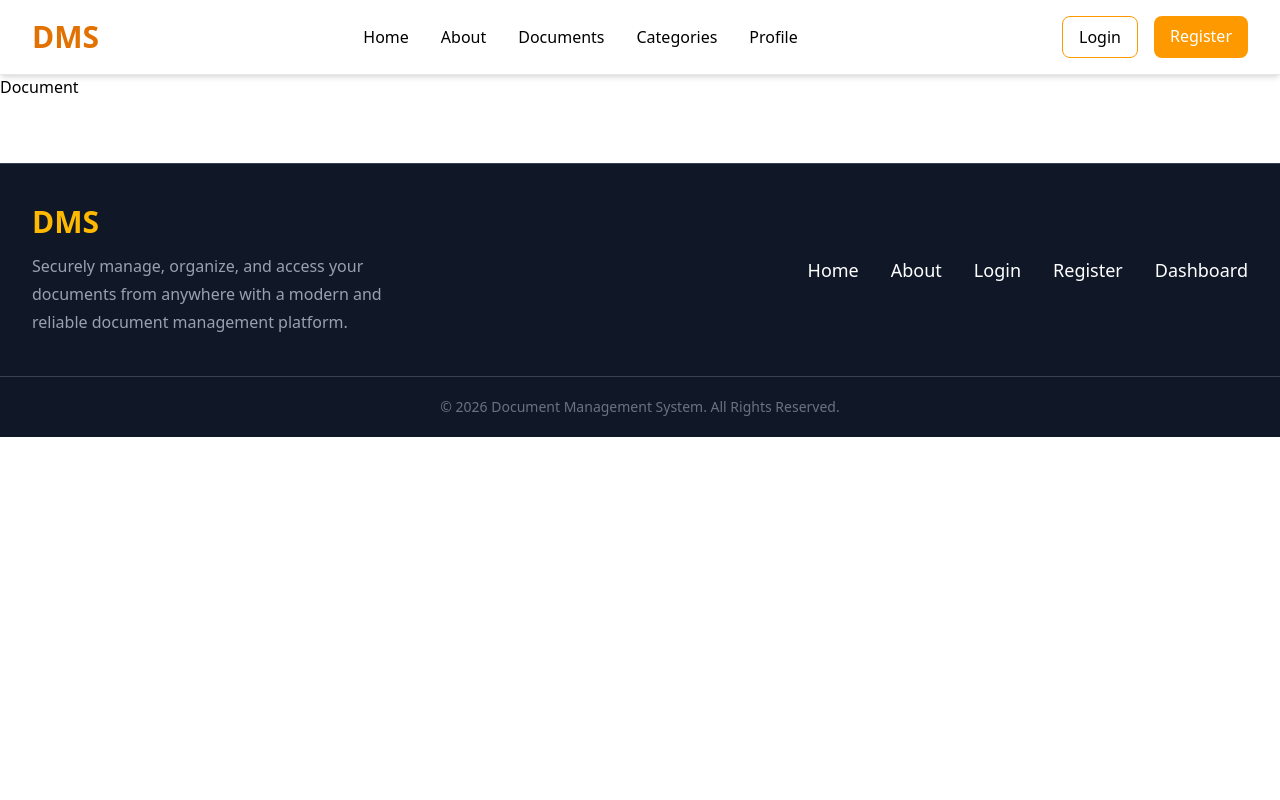
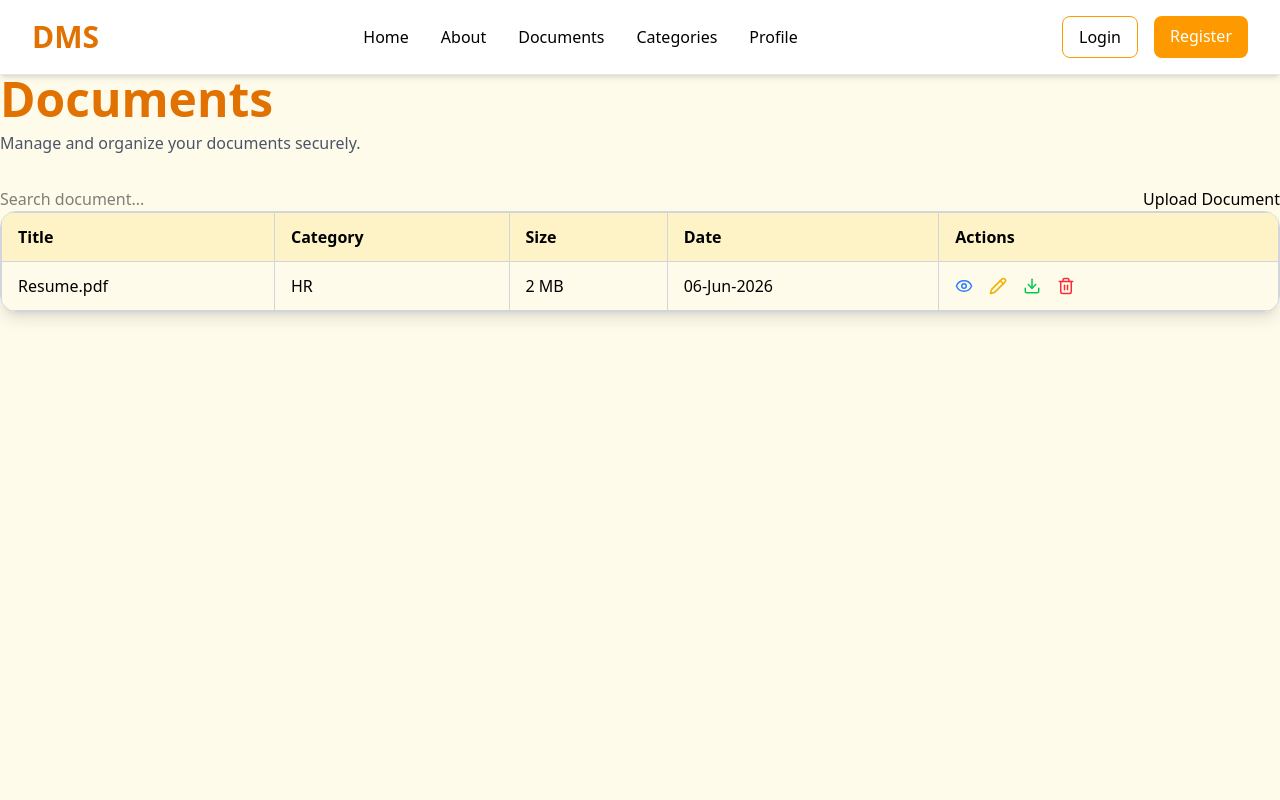
Before and after one commit to Lakshit-Poojari/Document-Management-System, a Next.js app: page /document in a window 1280 px wide. Shown: the top 800 px of the page. Built offline with nearby package versions, Linux system fonts and the light colour scheme.

Commit message:
create Document page

```diff
--- a/app/(dashboard)/document/page.tsx
+++ b/app/(dashboard)/document/page.tsx
@@ -1,7 +1,90 @@
+import {
+  Eye,
+  Pencil,
+  Download,
+  Trash2,
+} from "lucide-react";
+
 export default function Document() {
     return(
-        <div>
-            Document
+        <div className="min-h-screen bg-amber-50 ">
+
+        <div className="max-w-7xl mx-auto">
+
+            <h1 className="text-5xl font-bold text-amber-600">
+            Documents
+            </h1>
+
+            <p className="text-gray-600  mt-2">
+            Manage and organize your documents securely.
+            </p>
+
+            <div className="flex justify-between mt-8">
+
+            <input
+                type="text"
+                placeholder="Search document..."
+            />
+
+            <button>
+                Upload Document
+            </button>
+
+            </div>
+
+            <div className="overflow-hidden rounded-2xl border border-gray-300 shadow-lg">
+
+                <table className="w-full">
+
+                    <thead className="bg-amber-100">
+                        <tr>
+                            <th className="px-4 py-3 border border-gray-300 text-left">Title</th>
+                            <th className="px-4 py-3 border border-gray-300 text-left">Category</th>
+                            <th className="px-4 py-3 border border-gray-300 text-left">Size</th>
+                            <th className="px-4 py-3 border border-gray-300 text-left">Date</th>
+                            <th className="px-4 py-3 border border-gray-300 text-left">Actions</th>
+                        </tr>
+                    </thead>
+
+                    <tbody>
+
+                        <tr className="hover:bg-amber-50 transition">
+                            <td className="px-4 py-3 border border-gray-300">Resume.pdf</td>
+                            <td className="px-4 py-3 border border-gray-300">HR</td>
+                            <td className="px-4 py-3 border border-gray-300">2 MB</td>
+                            <td className="px-4 py-3 border border-gray-300">06-Jun-2026</td>
+
+                            <td className="px-4 py-3 border border-gray-300">
+                                <div className="flex gap-4">
+
+                                    <button className="text-blue-500 hover:text-blue-700">
+                                    <Eye size={18} />
+                                    </button>
+
+                                    <button className="text-yellow-500 hover:text-yellow-700">
+                                    <Pencil size={18} />
+                                    </button>
+
+                                    <button className="text-green-500 hover:text-green-700">
+                                    <Download size={18} />
+                                    </button>
+
+                                    <button className="text-red-500 hover:text-red-700">
+                                    <Trash2 size={18} />
+                                    </button>
+
+                                </div>
+                            </td>
+                        </tr>
+
+                    </tbody>
+
+                </table>
+
+            </div>
+
+        </div>
+
         </div>
     )
 }
```
